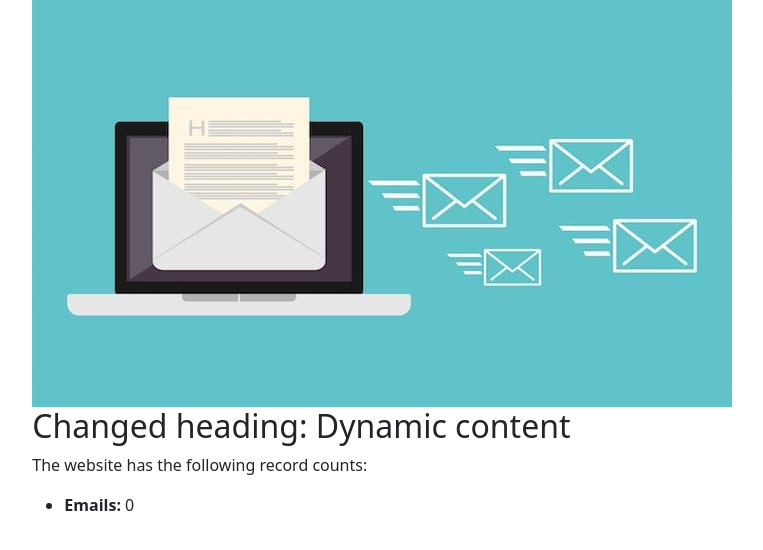
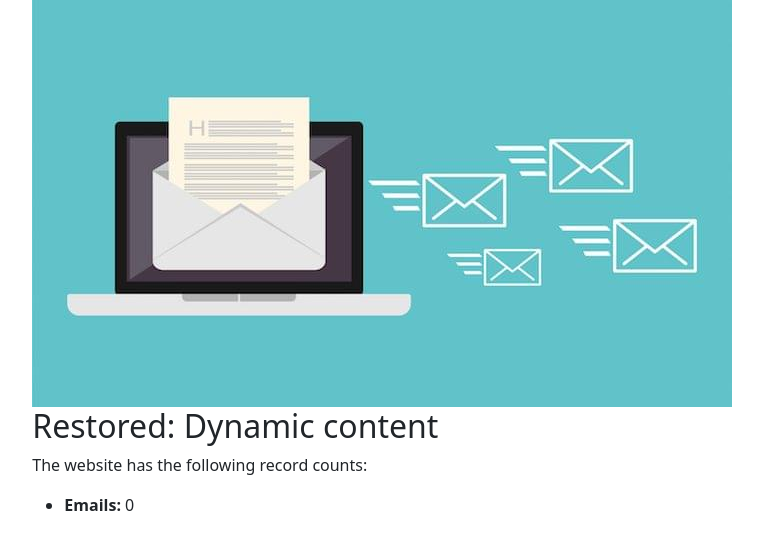
Before and after one commit to db533/email_tracking, a Django app: page /tracking_app/ in a window 1280 px wide. Shown: the part 97-647 px from the top of the page, without its empty margins (193-956 px from the left). Run offline with Django 4.2, Linux system fonts and the light colour scheme; data that the repository does not hold is empty.

```diff
--- a/tracking_app/templates/index.html
+++ b/tracking_app/templates/index.html
@@ -5,7 +5,7 @@
   <p>Welcome to Email tracking site, a website developed by <em>Dainis Berzins</em>!</p>
   {% load static %}
   <img src="{% static 'images/email_tracking_image.jpg' %}" alt="Email image" style="width:700px;height:408px;" />
-  <h2>Changed heading: Dynamic content</h2>
+  <h2>Restored: Dynamic content</h2>
   <p>The website has the following record counts:</p>
   <ul>
     <li><strong>Emails:</strong> {{ num_email_clicks }}</li>
```
Also changed, not shown: .github/workflows/django.yml.
